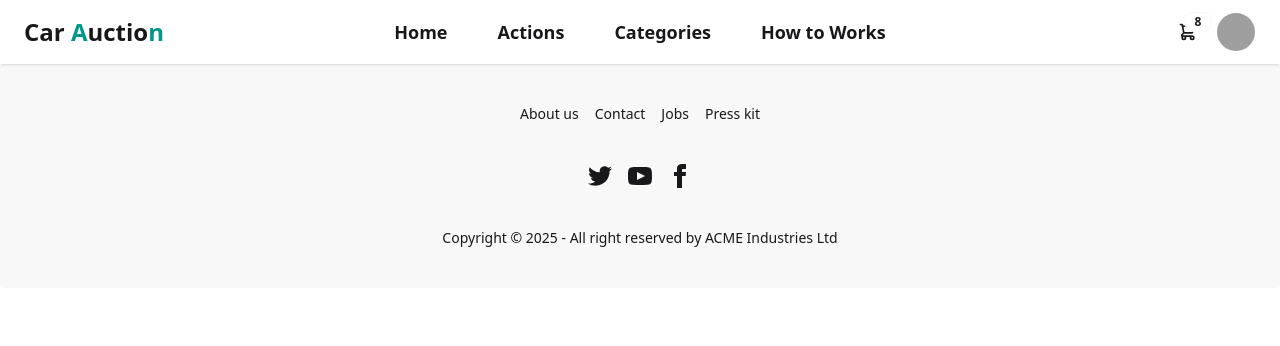
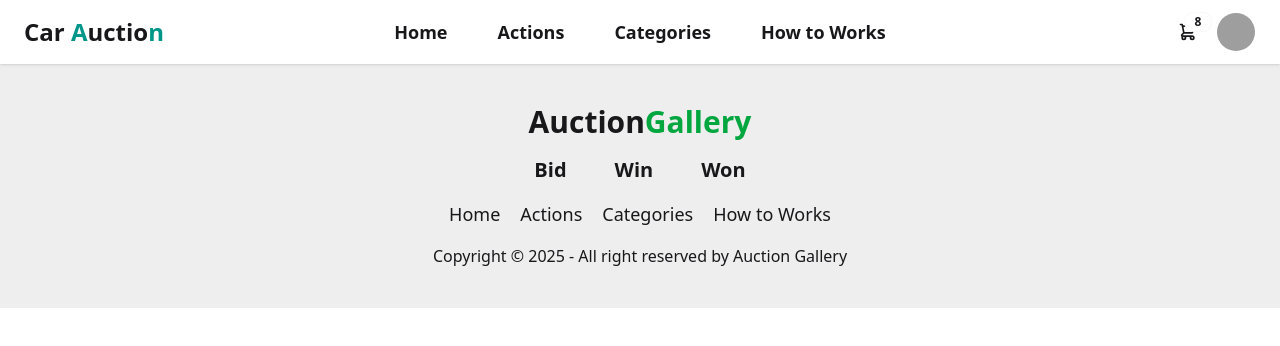
Before and after one commit to Md-Mofakhkharul-Islam-Maruf/Car_Auction, a React (Vite) app: page / in a window 1280 px wide. Shown: the top 346 px of the page. Built offline with nearby package versions, Linux system fonts and the light colour scheme; grey boxes are pictures that could not be loaded.

Commit message:
footer done

```diff
--- a/src/components/footer/Footer.jsx
+++ b/src/components/footer/Footer.jsx
@@ -2,57 +2,21 @@ import React from 'react';
 
 const Footer = () => {
   return (
-    <div className=''>
-      <footer className="footer footer-horizontal footer-center bg-base-200 text-base-content rounded p-10">
-        <nav className="grid grid-flow-col gap-4">
-          <a className="link link-hover">About us</a>
-          <a className="link link-hover">Contact</a>
-          <a className="link link-hover">Jobs</a>
-          <a className="link link-hover">Press kit</a>
-        </nav>
-        <nav>
-          <div className="grid grid-flow-col gap-4">
-            <a>
-              <svg
-                xmlns="http://www.w3.org/2000/svg"
-                width="24"
-                height="24"
-                viewBox="0 0 24 24"
-                className="fill-current">
-                <path
-                  d="M24 4.557c-.883.392-1.832.656-2.828.775 1.017-.609 1.798-1.574 2.165-2.724-.951.564-2.005.974-3.127 1.195-.897-.957-2.178-1.555-3.594-1.555-3.179 0-5.515 2.966-4.797 6.045-4.091-.205-7.719-2.165-10.148-5.144-1.29 2.213-.669 5.108 1.523 6.574-.806-.026-1.566-.247-2.229-.616-.054 2.281 1.581 4.415 3.949 4.89-.693.188-1.452.232-2.224.084.626 1.956 2.444 3.379 4.6 3.419-2.07 1.623-4.678 2.348-7.29 2.04 2.179 1.397 4.768 2.212 7.548 2.212 9.142 0 14.307-7.721 13.995-14.646.962-.695 1.797-1.562 2.457-2.549z"></path>
-              </svg>
-            </a>
-            <a>
-              <svg
-                xmlns="http://www.w3.org/2000/svg"
-                width="24"
-                height="24"
-                viewBox="0 0 24 24"
-                className="fill-current">
-                <path
-                  d="M19.615 3.184c-3.604-.246-11.631-.245-15.23 0-3.897.266-4.356 2.62-4.385 8.816.029 6.185.484 8.549 4.385 8.816 3.6.245 11.626.246 15.23 0 3.897-.266 4.356-2.62 4.385-8.816-.029-6.185-.484-8.549-4.385-8.816zm-10.615 12.816v-8l8 3.993-8 4.007z"></path>
-              </svg>
-            </a>
-            <a>
-              <svg
-                xmlns="http://www.w3.org/2000/svg"
-                width="24"
-                height="24"
-                viewBox="0 0 24 24"
-                className="fill-current">
-                <path
-                  d="M9 8h-3v4h3v12h5v-12h3.642l.358-4h-4v-1.667c0-.955.192-1.333 1.115-1.333h2.885v-5h-3.808c-3.596 0-5.192 1.583-5.192 4.615v3.385z"></path>
-              </svg>
-            </a>
-          </div>
-        </nav>
-        <aside>
-          <p>Copyright © {new Date().getFullYear()} - All right reserved by ACME Industries Ltd</p>
-        </aside>
-      </footer>
+    <div className='text-center p-10 space-y-4 bg-base-300'>
+      <p className='text-3xl font-bold'>Auction<span className='text-green-600'>Gallery</span></p>
+      <div className='flex justify-center gap-12 text-xl font-semibold'>
+        <p>Bid</p>
+        <p>Win</p>
+        <p>Won</p>
+      </div>
+      <div className='flex gap-5 justify-center text-lg'>
+        <a className="">Home</a>
+        <a className="">Actions</a>
+        <a className="">Categories</a>
+        <a className="">How to Works</a>
+      </div>
+      <p>Copyright © {new Date().getFullYear()} - All right reserved by Auction Gallery</p>
     </div>
   );
 };
-
 export default Footer;
```
